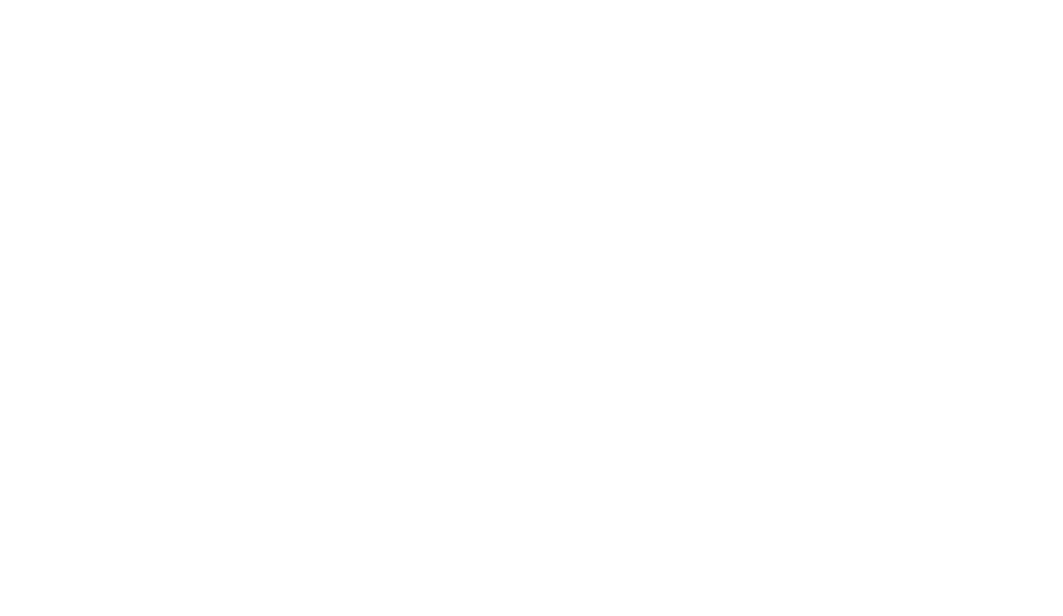
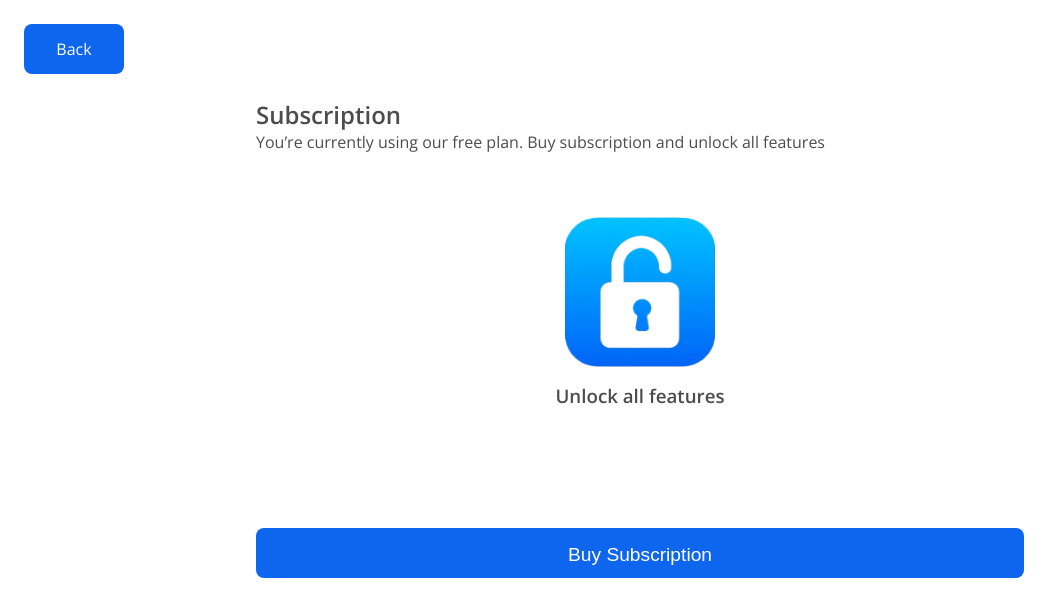
Before and after one commit to napprco/nappr-web-app, a React (Create React App) app: page /home/subscription in a window 1280 px wide. Before the commit this address had no page. Shown: the top 616 px of the page, without its empty margins (0-1063 px from the left). Built offline with nearby package versions, Linux system fonts and the light colour scheme.

Commit message:
Add up subscription page to app

```diff
--- a/src/App.tsx
+++ b/src/App.tsx
@@ -15,6 +15,7 @@
 import PasswordUpdate from './pages/PasswordUpdate/PasswordUpdate';
 import EditPersonalDetails from './pages/EditPersonalDetails/EditPersonalDetails';
 import PaymentMethod from './pages/PaymentMethod/PaymentMethod';
+import Subscription from './pages/Subscription/Subscription';
 function App() {
   return (
     <div>
@@ -33,6 +34,7 @@
         <Route path='/updatepassword' element={<PasswordUpdate />}></Route>
         <Route path='/home/editdetails' element={<EditPersonalDetails />}></Route>
         <Route path='/home/payment/method' element={<PaymentMethod />}></Route>
+        <Route path='/home/subscription' element={<Subscription />}></Route>
       </Routes>
     </div>
   );
--- a/src/components/UserAccount/UserAccount.tsx
+++ b/src/components/UserAccount/UserAccount.tsx
@@ -56,7 +56,7 @@
               </Link>
             </li>
             <li>
-              <Link to='' className='user-account-item'>
+              <Link to='/home/subscription' className='user-account-item'>
                 <div className='user-account-item-icon'>
                   <img src={subscribeIcon} alt='' />
                 </div>
--- /dev/null
+++ b/src/pages/Subscription/Subscription.tsx
@@ -0,0 +1,32 @@
+import { Link } from 'react-router-dom';
+
+import './subscription.css';
+import subscriptionIcon from '../../assets/images/unlock-imei-iphone-removebg-preview 1.png';
+import BackButton from '../../components/Button/BackButton';
+
+const Subscription: React.FC = () => {
+  return (
+    <>
+      <BackButton page='/home' />
+      <div className='subscription'>
+        <article className='subscription-header'>
+          <h1>Subscription</h1>
+          <p>You’re currently using our free plan. Buy subscription and unlock all features</p>
+        </article>
+        <article className='subscription-body'>
+          <img src={subscriptionIcon} alt='' />
+          <h3>Unlock all features</h3>
+        </article>
+        <div className='subscription-btn-container'>
+          <button type='button' className='submit-btn '>
+            <Link to='/' className='submit-btn-link subscription-link'>
+              Buy Subscription
+            </Link>
+          </button>
+        </div>
+      </div>
+    </>
+  );
+};
+
+export default Subscription;
--- /dev/null
+++ b/src/pages/Subscription/subscription.css
@@ -0,0 +1,24 @@
+.subscription {
+  padding-inline: 2rem;
+}
+
+.subscription-body {
+  margin-top: 4rem;
+  display: flex;
+  flex-direction: column;
+  align-items: center;
+  gap: 1rem;
+}
+.subscription-body img {
+  width: 150px;
+  height: 150px;
+}
+.subscription-btn-container {
+  margin-top: 3rem;
+}
+
+@media screen and (min-width: 768px) {
+  .subscription {
+    padding-inline: 20%;
+  }
+}
```
Also changed, not shown: src/assets/images/unlock-imei-iphone-removebg-preview 1.png (added).
